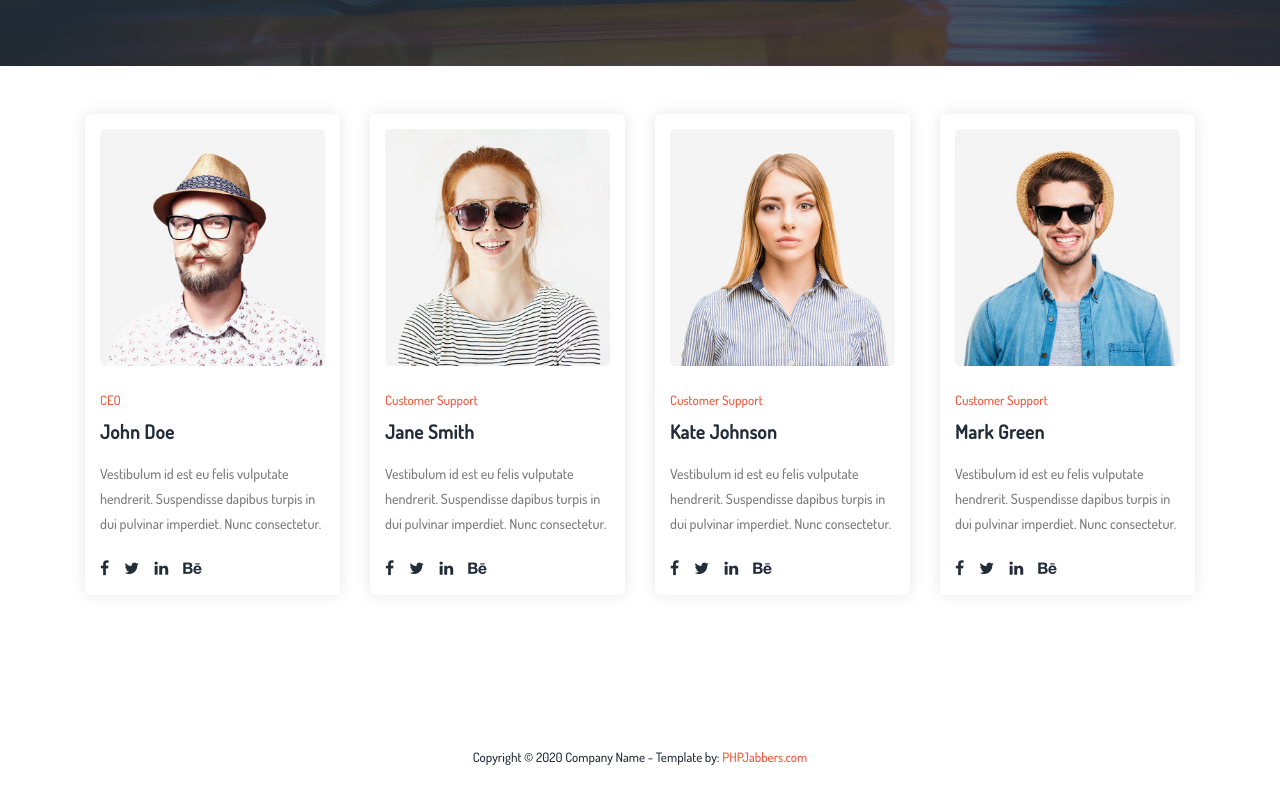
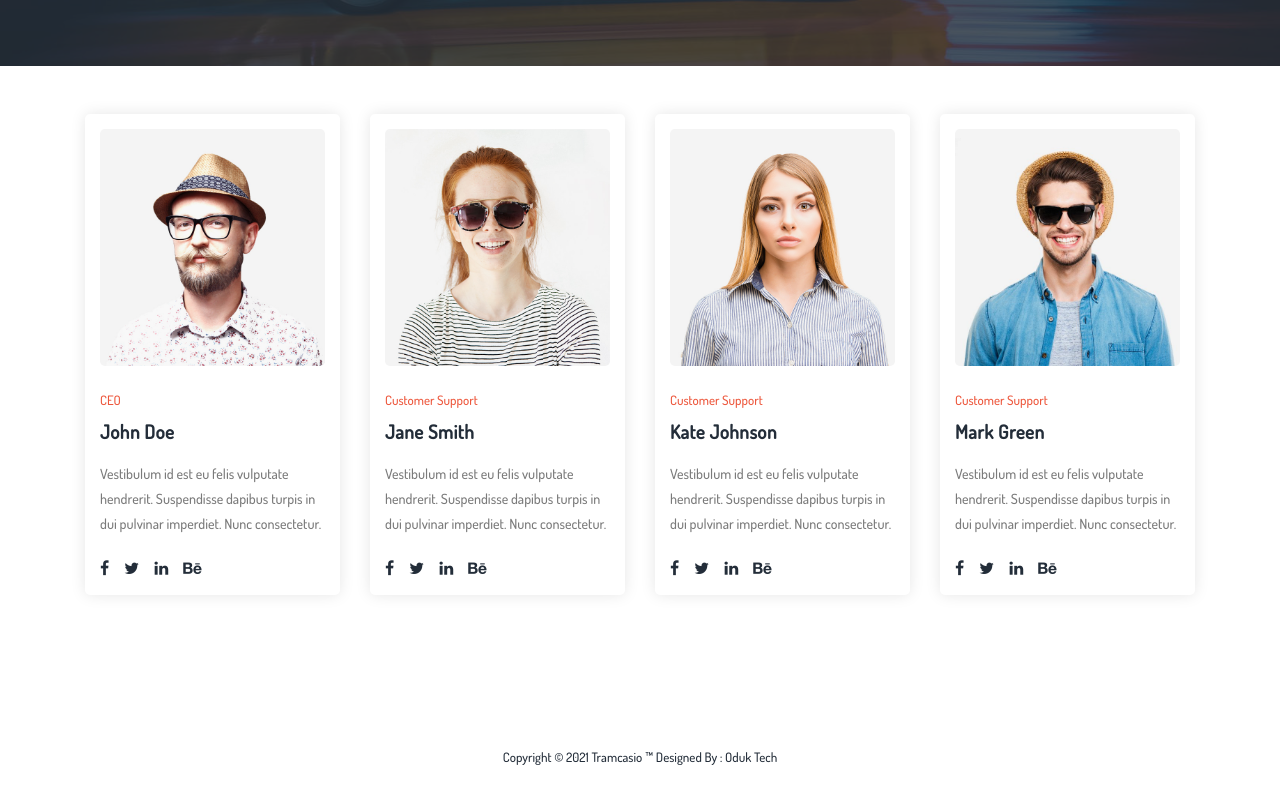
Before and after one commit to FRANKSADWAR/tramscasio, a plain HTML site: page team.html in a window 1280 px wide. Shown: the part 330-1130 px from the top of the page. Drawn offline with Linux system fonts and the light colour scheme.

Commit message:
Update team.html

```diff
--- a/team.html
+++ b/team.html
@@ -178,8 +178,8 @@
             <div class="row">
                 <div class="col-lg-12">
                     <p>
-                        Copyright © 2020 Company Name
-                        - Template by: <a href="https://www.phpjabbers.com/">PHPJabbers.com</a>
+                        Copyright © 2021 Tramcasio &trade;
+                       Designed By : Oduk Tech
                     </p>
                 </div>
             </div>
```
